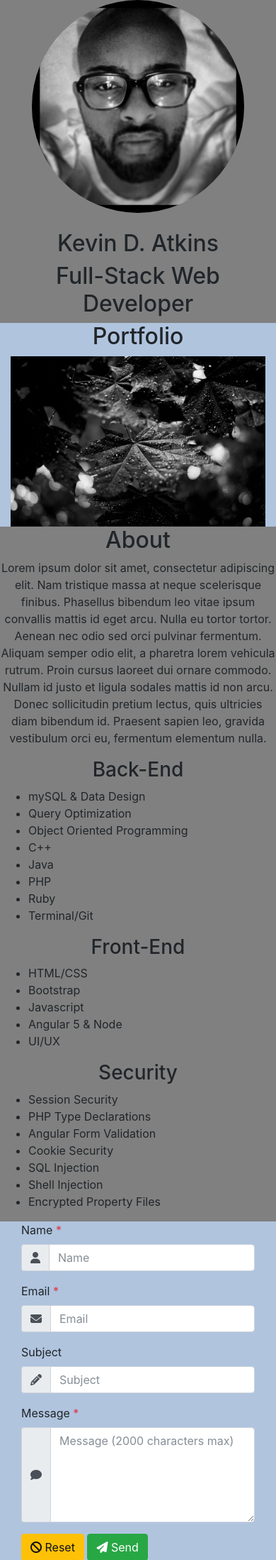
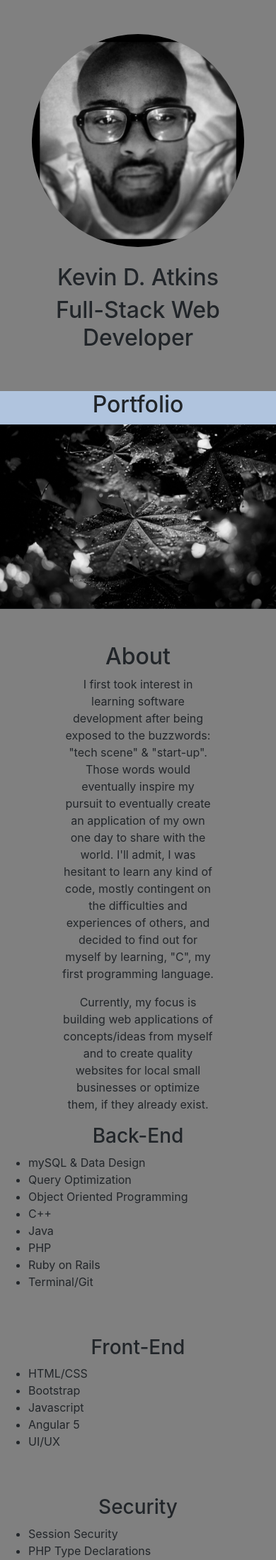
Before and after one commit to KDAtkins/my-pwp-kevin, a PHP site: page / in a window 390 px wide. Shown: the part 40-2238 px from the top of the page at 71% size. Run offline with PHP 8.4, Linux system fonts and the light colour scheme; some libraries are stand-ins or nearby versions.

Commit message:
updated 'index.php'

```diff
--- a/public_html/index.php
+++ b/public_html/index.php
@@ -73,7 +73,7 @@
 
 			<div id="kev-devo" class="kev-devo"><!--Kev/Devo-->
 				<div class="row">
-            	<div class="col text-center">
+            	<div class="col text-center my-5">
             		<img class="professional-image mb-4 img-fluid rounded-circle" src="images/professional-image.png" height="300" width="300" alt="Kevin D Atkins">
             		<h2 class="text-center">Kevin D. Atkins</h2>
             		<h2 class="texts-center">Full-Stack Web Developer</h2>
@@ -81,8 +81,8 @@
             </div>
 			</div><!--/Kev/Devo-->
 
-			<div id="portfolio" class="portfolio container-fluid"><!--Portfolio-->
-				<div class="row">
+			<div id="portfolio" class="portfolio"><!--Portfolio-->
+				<div class="row ">
 					<div class="col-md-4 align-self-center">
 						<h2 class="text-center">Portfolio</h2>
 					</div>
@@ -104,37 +104,40 @@
 
 			<div id="about" class="about"><!--About-->
 				<div class="row">
-					<div class="col">
-						<h2 class="text-center">About</h2>
+					<div class="col-7 mx-auto mt-5">
+						<div>
+							<h2 class="text-center">About</h2>
+						</div>
 						<p class="text-center">
-                  Lorem ipsum dolor sit amet, consectetur adipiscing elit. Nam tristique massa at neque scelerisque finibus. Phasellus bibendum leo vitae ipsum convallis mattis id eget arcu. Nulla eu tortor tortor. Aenean nec odio sed orci pulvinar fermentum. Aliquam semper odio elit, a pharetra lorem vehicula rutrum. Proin cursus laoreet dui ornare commodo. Nullam id justo et ligula sodales mattis id non arcu. Donec sollicitudin pretium lectus, quis ultricies diam bibendum id. Praesent sapien leo, gravida vestibulum orci eu, fermentum elementum nulla.</p>
+                  I first took interest in learning software development after being exposed to the buzzwords: "tech scene" & "start-up". Those words would eventually inspire my pursuit to eventually create an application of my own one day to share with the world. I'll admit, I was hesitant to learn any kind of code, mostly contingent on the difficulties and experiences of others, and decided to find out for myself by learning, "C", my first programming language.</p>
+						<p class="text-center">Currently, my focus is building web applications of concepts/ideas from myself and to create quality websites for local small businesses or optimize them, if they already exist.</p>
 					</div>
 				</div>
 				<div class="row">
-					<div class="col-md-4 align-center">
+					<div class="col-md-4 align-center mb-5">
 						<h3 class="text-center">Back-End</h3>
-						<ul class="d-block">
+						<ul class="mx-auto">
 							<li>mySQL & Data Design</li>
 							<li>Query Optimization</li>
 							<li>Object Oriented Programming</li>
 							<li>C++</li>
 							<li>Java</li>
 							<li>PHP</li>
-							<li>Ruby</li>
+							<li>Ruby on Rails</li>
 							<li>Terminal/Git</li>
 						</ul>
 					</div>
-					<div class="col-md-4">
+					<div class="col-md-4 mb-5">
 						<h3 class="text-center">Front-End</h3>
 						<ul>
 							<li>HTML/CSS</li>
 							<li>Bootstrap</li>
 							<li>Javascript</li>
-							<li>Angular 5 & Node</li>
+							<li>Angular 5</li>
 							<li>UI/UX</li>
 						</ul>
 					</div>
-					<div class="col-md-4 align-center">
+					<div class="col-md-4 align-center mb-5">
 						<h3 class="text-center">Security</h3>
 						<ul>
 							<li>Session Security</li>
@@ -149,10 +152,12 @@
 				</div>
 			</div><!--/About-->
 
-<!--			<div id="contact" class="contact container">--><!--Contact-->
-
-				<form id="contact" class="contact container" action="php/mailer.php" method="post" novalidate>
-					<div div class="col-md-6 mx-auto">
+			<div id="contact" class="contact"><!--Contact-->
+				<div>
+					<h2 class="text-center">Contact</h2>
+				</div>
+				<form id="contact" class="" action="php/mailer.php" method="post" novalidate>
+					<div class="col-md-6 mx-auto">
 						<div class="form-group">
 							<label for="name">Name <span class="text-danger">*</span></label>
 							<div class="input-group">
@@ -204,7 +209,7 @@
 						<div id="output-area"></div>
 					</div>
 				</div>
-<!--			</div>--> <!--/Contact-->
+			</div> <!--/Contact-->
 
 		</main>
 
```
